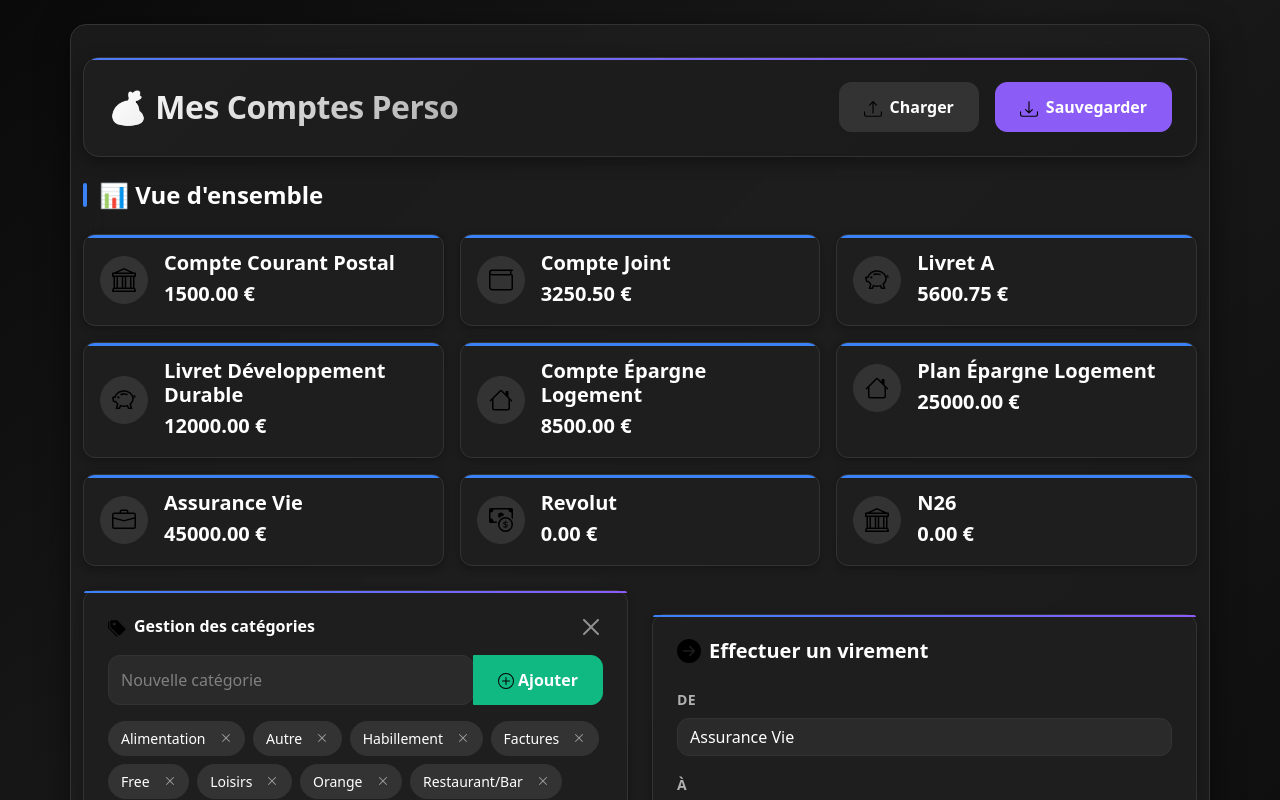
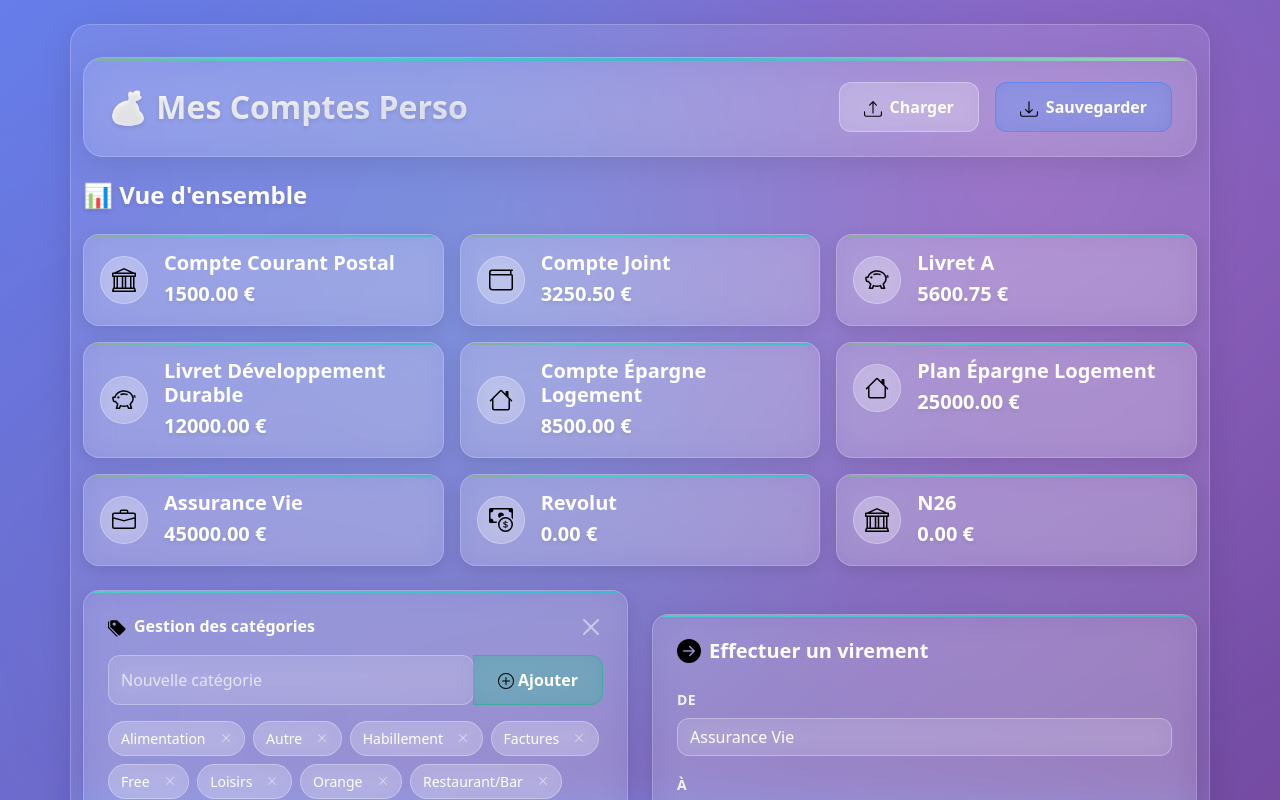
Before and after one commit to almoha73/comptes-perso, a React (Vite) app: page / in a window 1280 px wide. Both pictures are taken after a click on the button "Gérer les catégories". Shown: the top 800 px of the page. Built offline with nearby package versions, Linux system fonts and the light colour scheme.

Commit message:
Thème Glassmorphism raffiné

```diff
--- a/src/components/AccountList.tsx
+++ b/src/components/AccountList.tsx
@@ -26,16 +26,16 @@ const iconMap: { [key: string]: React.ReactNode } = {
 const AccountList: React.FC<AccountListProps> = ({ accounts }) => {
   return (
     <section className="mb-4">
-      <h2 className="mb-4 elegant-section-title">
+      <h2 className="mb-4 glass-section-title">
         📊 Vue d'ensemble
       </h2>
       <div className="row g-3">
         {accounts.map(account => (
           <div key={account.id} className="col-md-6 col-lg-4 fade-in-up">
-            <div className="elegant-card h-100 p-3">
+            <div className="glass-card h-100 p-3">
               <div className="d-flex align-items-center">
                 <div className="me-3">
-                  <div className="elegant-icon">
+                  <div className="glass-icon">
                     {iconMap[account.id] || <CashCoin size={24} />}
                   </div>
                 </div>
@@ -43,7 +43,7 @@ const AccountList: React.FC<AccountListProps> = ({ accounts }) => {
                   <h5 className="mb-1 text-white" style={{ fontWeight: '600' }}>
                     {account.name}
                   </h5>
-                  <p className="elegant-balance mb-0">
+                  <p className="glass-balance mb-0">
                     {account.balance.toFixed(2)} €
                   </p>
                 </div>
--- a/src/components/CategoryManager.tsx
+++ b/src/components/CategoryManager.tsx
@@ -29,7 +29,7 @@ const CategoryManager: React.FC<CategoryManagerProps> = ({ categories, onUpdateC
       <div className="mb-3">
         <button
           type="button"
-          className="elegant-btn btn-sm"
+          className="glass-btn btn-sm"
           onClick={() => setShowManager(true)}
         >
           <TagsFill className="me-2" size={16} />
@@ -40,7 +40,7 @@ const CategoryManager: React.FC<CategoryManagerProps> = ({ categories, onUpdateC
   }
 
   return (
-    <div className="elegant-form mb-3 p-4">
+    <div className="glass-form mb-3 p-4">
       <div className="d-flex justify-content-between align-items-center mb-3">
         <h6 className="mb-0 text-white" style={{ fontWeight: '600' }}>
           <TagsFill className="me-2" size={18} />
@@ -57,12 +57,12 @@ const CategoryManager: React.FC<CategoryManagerProps> = ({ categories, onUpdateC
           <div className="input-group">
             <input
               type="text"
-              className="form-control elegant-input"
+              className="form-control glass-input"
               placeholder="Nouvelle catégorie"
               value={newCategory}
               onChange={(e) => setNewCategory(e.target.value)}
             />
-            <button type="submit" className="elegant-btn elegant-btn-success">
+            <button type="submit" className="glass-btn glass-btn-success">
               <PlusCircle className="me-1" size={16} />
               Ajouter
             </button>
@@ -72,7 +72,7 @@ const CategoryManager: React.FC<CategoryManagerProps> = ({ categories, onUpdateC
         <div className="row g-2">
           {categories.map(category => (
             <div key={category} className="col-auto">
-              <div className="elegant-badge">
+              <div className="glass-badge">
                 <span className="me-2">{category}</span>
                 <button
                   type="button"
--- a/src/components/Header.tsx
+++ b/src/components/Header.tsx
@@ -9,16 +9,16 @@ interface HeaderProps {
 
 const Header: React.FC<HeaderProps> = ({ onLoad, onSave }) => {
   return (
-    <header className="elegant-header d-flex justify-content-between align-items-center mb-4 p-4">
-      <h1 className="mb-0 elegant-title">
+    <header className="glass-header d-flex justify-content-between align-items-center mb-4 p-4">
+      <h1 className="mb-0 glass-title">
         💰 Mes Comptes Perso
       </h1>
       <div>
-        <button className="elegant-btn me-3" onClick={onLoad}>
+        <button className="glass-btn me-3" onClick={onLoad}>
           <Upload className="me-2" size={18}/>
           Charger
         </button>
-        <button className="elegant-btn elegant-btn-secondary" onClick={onSave}>
+        <button className="glass-btn glass-btn-primary" onClick={onSave}>
           <Download className="me-2" size={18}/>
           Sauvegarder
         </button>
--- a/src/components/TransferMoney.tsx
+++ b/src/components/TransferMoney.tsx
@@ -21,7 +21,7 @@ const TransferMoney: React.FC<TransferMoneyProps> = ({ accounts, onTransfer }) =
   };
 
   return (
-    <div className="elegant-form mt-4 p-4">
+    <div className="glass-form mt-4 p-4">
       <div className="mb-4">
         <h2 className="d-flex align-items-center text-white" style={{ fontWeight: '600', fontSize: '1.25rem' }}>
           <ArrowRightCircleFill className="me-2" size={24}/>
@@ -31,22 +31,22 @@ const TransferMoney: React.FC<TransferMoneyProps> = ({ accounts, onTransfer }) =
       <div>
         <form onSubmit={handleSubmit}>
           <div className="mb-3">
-            <label htmlFor="fromAccount" className="form-label elegant-label">De</label>
-            <select className="form-select elegant-input" id="fromAccount" value={fromAccount} onChange={(e) => setFromAccount(e.target.value)}>
+            <label htmlFor="fromAccount" className="form-label glass-label">De</label>
+            <select className="form-select glass-input" id="fromAccount" value={fromAccount} onChange={(e) => setFromAccount(e.target.value)}>
               {sortedAccounts.map(acc => <option key={acc.id} value={acc.id}>{acc.name}</option>)}
             </select>
           </div>
           <div className="mb-3">
-            <label htmlFor="toAccount" className="form-label elegant-label">À</label>
-            <select className="form-select elegant-input" id="toAccount" value={toAccount} onChange={(e) => setToAccount(e.target.value)}>
+            <label htmlFor="toAccount" className="form-label glass-label">À</label>
+            <select className="form-select glass-input" id="toAccount" value={toAccount} onChange={(e) => setToAccount(e.target.value)}>
               {sortedAccounts.map(acc => <option key={acc.id} value={acc.id}>{acc.name}</option>)}
             </select>
           </div>
           <div className="mb-3">
-            <label htmlFor="transferAmount" className="form-label elegant-label">Montant</label>
+            <label htmlFor="transferAmount" className="form-label glass-label">Montant</label>
             <input
               type="number"
-              className="form-control elegant-input"
+              className="form-control glass-input"
               id="transferAmount"
               value={amount}
               onChange={(e) => setAmount(e.target.value)}
@@ -54,7 +54,7 @@ const TransferMoney: React.FC<TransferMoneyProps> = ({ accounts, onTransfer }) =
               required
             />
           </div>
-          <button type="submit" className="elegant-btn elegant-btn-warning px-4 py-2">
+          <button type="submit" className="glass-btn glass-btn-warning px-4 py-2">
             Transférer
           </button>
         </form>
--- a/src/index.css
+++ b/src/index.css
@@ -1,308 +1,286 @@
-/* Thème Sombre et Élégant - Design Premium */
+/* Glassmorphism Theme - Modern & Elegant */
 
-/* Variables CSS pour le thème sombre */
-:root {
-  --bg-primary: #0a0a0a;
-  --bg-secondary: #1a1a1a;
-  --bg-card: #1e1e1e;
-  --bg-card-hover: #252525;
-  --bg-input: #2a2a2a;
-  --bg-button: #333333;
-
-  --text-primary: #ffffff;
-  --text-secondary: #b0b0b0;
-  --text-muted: #808080;
-
-  --accent-primary: #3b82f6;
-  --accent-secondary: #8b5cf6;
-  --accent-success: #10b981;
-  --accent-warning: #f59e0b;
-  --accent-danger: #ef4444;
-  --accent-info: #06b6d4;
-
-  --border-color: #333333;
-  --border-hover: #404040;
-
-  --shadow-sm: 0 2px 8px rgba(0, 0, 0, 0.3);
-  --shadow-md: 0 4px 16px rgba(0, 0, 0, 0.4);
-  --shadow-lg: 0 8px 32px rgba(0, 0, 0, 0.5);
-  --shadow-glow: 0 0 20px rgba(59, 130, 246, 0.3);
-
-  --border-radius: 12px;
-  --border-radius-lg: 16px;
-  --transition: all 0.3s cubic-bezier(0.4, 0, 0.2, 1);
+/* Reset and base styles */
+* {
+  margin: 0;
+  padding: 0;
+  box-sizing: border-box;
 }
 
-/* Arrière-plan principal */
 body {
-  background: linear-gradient(135deg, #0a0a0a 0%, #1a1a1a 50%, #0f0f0f 100%);
+  font-family: 'Inter', -apple-system, BlinkMacSystemFont, 'Segoe UI', Roboto, sans-serif;
+  background: linear-gradient(135deg, #667eea 0%, #764ba2 100%);
   background-attachment: fixed;
   min-height: 100vh;
-  font-family: 'Inter', -apple-system, BlinkMacSystemFont, 'Segoe UI', Roboto, sans-serif;
-  color: var(--text-primary);
-  line-height: 1.6;
+  color: white;
+  overflow-x: hidden;
 }
 
-/* Container principal */
-.container {
-  background: rgba(30, 30, 30, 0.8);
-  backdrop-filter: blur(20px);
-  border: 1px solid var(--border-color);
-  border-radius: var(--border-radius-lg);
-  box-shadow: var(--shadow-lg);
-  padding: 2rem;
-  margin-top: 2rem;
+/* Animated background */
+body::before {
+  content: '';
+  position: fixed;
+  top: 0;
+  left: 0;
+  width: 100%;
+  height: 100%;
+  background:
+    radial-gradient(circle at 20% 80%, rgba(120, 119, 198, 0.3) 0%, transparent 50%),
+    radial-gradient(circle at 80% 20%, rgba(255, 119, 198, 0.3) 0%, transparent 50%),
+    radial-gradient(circle at 40% 40%, rgba(120, 219, 255, 0.3) 0%, transparent 50%);
+  animation: backgroundShift 20s ease-in-out infinite;
+  z-index: -1;
 }
 
-/* Header élégant */
-.elegant-header {
-  background: linear-gradient(135deg, var(--bg-card) 0%, var(--bg-secondary) 100%);
-  border: 1px solid var(--border-color);
-  border-radius: var(--border-radius-lg);
-  box-shadow: var(--shadow-md);
-  color: var(--text-primary);
+@keyframes backgroundShift {
+  0%, 100% { opacity: 1; }
+  50% { opacity: 0.8; }
+}
+
+/* Container with glassmorphism */
+.container {
+  background: rgba(255, 255, 255, 0.1);
+  backdrop-filter: blur(20px);
+  border: 1px solid rgba(255, 255, 255, 0.2);
+  border-radius: 20px;
+  box-shadow: 0 8px 32px rgba(0, 0, 0, 0.1);
+  margin-top: 2rem;
+  padding: 2rem;
+}
+
+/* Glass card styling */
+.glass-card {
+  background: rgba(255, 255, 255, 0.15);
+  backdrop-filter: blur(15px);
+  border: 1px solid rgba(255, 255, 255, 0.2);
+  border-radius: 16px;
+  box-shadow: 0 4px 16px rgba(0, 0, 0, 0.1);
+  transition: all 0.3s cubic-bezier(0.4, 0, 0.2, 1);
   position: relative;
   overflow: hidden;
-  transition: var(--transition);
 }
 
-.elegant-header::before {
+.glass-card::before {
   content: '';
   position: absolute;
   top: 0;
   left: 0;
   right: 0;
   height: 2px;
-  background: linear-gradient(90deg, var(--accent-primary), var(--accent-secondary), var(--accent-info));
-  background-size: 200% 100%;
-  animation: borderGlow 3s ease-in-out infinite;
+  background: linear-gradient(90deg, #ff6b6b, #4ecdc4, #45b7d1, #96ceb4, #feca57);
+  background-size: 300% 100%;
+  animation: shimmer 3s ease-in-out infinite;
 }
 
-@keyframes borderGlow {
+@keyframes shimmer {
   0%, 100% { background-position: 0% 50%; }
   50% { background-position: 100% 50%; }
 }
 
-.elegant-header:hover {
-  transform: translateY(-2px);
-  box-shadow: var(--shadow-lg);
-  border-color: var(--border-hover);
+.glass-card:hover {
+  transform: translateY(-5px);
+  background: rgba(255, 255, 255, 0.2);
+  box-shadow: 0 8px 32px rgba(0, 0, 0, 0.15);
 }
 
-/* Titre élégant */
-.elegant-title {
-  font-weight: 700;
-  font-size: 2rem;
-  letter-spacing: -0.5px;
-  background: linear-gradient(135deg, var(--text-primary) 0%, var(--text-secondary) 100%);
-  -webkit-background-clip: text;
-  -webkit-text-fill-color: transparent;
-  background-clip: text;
-}
-
-/* Cartes de comptes élégantes */
-.elegant-card {
-  background: var(--bg-card);
-  border: 1px solid var(--border-color);
-  border-radius: var(--border-radius);
-  box-shadow: var(--shadow-sm);
-  transition: var(--transition);
+/* Header styling */
+.glass-header {
+  background: rgba(255, 255, 255, 0.1);
+  backdrop-filter: blur(20px);
+  border: 1px solid rgba(255, 255, 255, 0.2);
+  border-radius: 20px;
+  box-shadow: 0 8px 32px rgba(0, 0, 0, 0.1);
   position: relative;
   overflow: hidden;
 }
 
-.elegant-card::before {
+.glass-header::before {
   content: '';
   position: absolute;
   top: 0;
   left: 0;
   right: 0;
   height: 3px;
-  background: var(--accent-primary);
-  transition: var(--transition);
+  background: linear-gradient(90deg, #ff6b6b, #4ecdc4, #45b7d1, #96ceb4, #feca57, #ff6b6b);
+  background-size: 200% 100%;
+  animation: borderFlow 4s linear infinite;
 }
 
-.elegant-card:nth-child(1)::before { background: var(--accent-primary); }
-.elegant-card:nth-child(2)::before { background: var(--accent-secondary); }
-.elegant-card:nth-child(3)::before { background: var(--accent-success); }
-.elegant-card:nth-child(4)::before { background: var(--accent-warning); }
-.elegant-card:nth-child(5)::before { background: var(--accent-info); }
-.elegant-card:nth-child(6)::before { background: var(--accent-danger); }
-.elegant-card:nth-child(7)::before { background: linear-gradient(45deg, var(--accent-primary), var(--accent-secondary)); }
-.elegant-card:nth-child(8)::before { background: linear-gradient(45deg, var(--accent-success), var(--accent-info)); }
-.elegant-card:nth-child(9)::before { background: linear-gradient(45deg, var(--accent-warning), var(--accent-danger)); }
-
-.elegant-card:hover {
-  background: var(--bg-card-hover);
-  transform: translateY(-4px);
-  box-shadow: var(--shadow-md);
-  border-color: var(--border-hover);
+@keyframes borderFlow {
+  0% { background-position: 0% 50%; }
+  100% { background-position: 200% 50%; }
 }
 
-.elegant-card:hover::before {
-  height: 4px;
-  box-shadow: 0 0 10px currentColor;
+.glass-title {
+  font-weight: 700;
+  font-size: 2rem;
+  background: linear-gradient(135deg, #fff 0%, rgba(255, 255, 255, 0.8) 100%);
+  -webkit-background-clip: text;
+  -webkit-text-fill-color: transparent;
+  background-clip: text;
+  text-shadow: 0 2px 4px rgba(0, 0, 0, 0.1);
 }
 
-/* Icônes élégantes */
-.elegant-icon {
-  background: var(--bg-button);
-  border: 1px solid var(--border-color);
+/* Form styling */
+.glass-form {
+  background: rgba(255, 255, 255, 0.1);
+  backdrop-filter: blur(15px);
+  border: 1px solid rgba(255, 255, 255, 0.2);
+  border-radius: 16px;
+  box-shadow: 0 4px 16px rgba(0, 0, 0, 0.1);
+  position: relative;
+  overflow: hidden;
+}
+
+.glass-form::before {
+  content: '';
+  position: absolute;
+  top: 0;
+  left: 0;
+  right: 0;
+  height: 2px;
+  background: linear-gradient(90deg, #4ecdc4, #45b7d1);
+  border-radius: 16px 16px 0 0;
+}
+
+/* Input styling */
+.glass-input {
+  background: rgba(255, 255, 255, 0.1) !important;
+  backdrop-filter: blur(10px) !important;
+  border: 1px solid rgba(255, 255, 255, 0.3) !important;
+  border-radius: 12px !important;
+  color: white !important;
+  font-weight: 500 !important;
+  transition: all 0.3s ease !important;
+}
+
+.glass-input:focus {
+  background: rgba(255, 255, 255, 0.15) !important;
+  border-color: rgba(255, 255, 255, 0.5) !important;
+  box-shadow: 0 0 0 3px rgba(255, 255, 255, 0.1) !important;
+  color: white !important;
+}
+
+.glass-input::placeholder {
+  color: rgba(255, 255, 255, 0.7) !important;
+}
+
+/* Fix dropdown options visibility */
+.glass-input option {
+  background: #2c3e50 !important;
+  color: white !important;
+  padding: 8px !important;
+}
+
+.glass-input option:hover {
+  background: #34495e !important;
+}
+
+/* Button styling */
+.glass-btn {
+  background: rgba(255, 255, 255, 0.2);
+  backdrop-filter: blur(10px);
+  border: 1px solid rgba(255, 255, 255, 0.3);
+  border-radius: 12px;
+  color: white;
+  font-weight: 600;
+  padding: 12px 24px;
+  transition: all 0.3s ease;
+  position: relative;
+  overflow: hidden;
+}
+
+.glass-btn::before {
+  content: '';
+  position: absolute;
+  top: 0;
+  left: -100%;
+  width: 100%;
+  height: 100%;
+  background: linear-gradient(90deg, transparent, rgba(255, 255, 255, 0.2), transparent);
+  transition: left 0.5s ease;
+}
+
+.glass-btn:hover::before {
+  left: 100%;
+}
+
+.glass-btn:hover {
+  background: rgba(255, 255, 255, 0.3);
+  border-color: rgba(255, 255, 255, 0.5);
+  transform: translateY(-2px);
+  box-shadow: 0 8px 25px rgba(0, 0, 0, 0.15);
+  color: white;
+}
+
+.glass-btn-primary {
+  background: rgba(59, 130, 246, 0.3);
+  border-color: rgba(59, 130, 246, 0.5);
+}
+
+.glass-btn-primary:hover {
+  background: rgba(59, 130, 246, 0.5);
+  color: white;
+}
+
+.glass-btn-success {
+  background: rgba(16, 185, 129, 0.3);
+  border-color: rgba(16, 185, 129, 0.5);
+}
+
+.glass-btn-success:hover {
+  background: rgba(16, 185, 129, 0.5);
+  color: white;
+}
+
+.glass-btn-warning {
+  background: rgba(245, 158, 11, 0.3);
+  border-color: rgba(245, 158, 11, 0.5);
+}
+
+.glass-btn-warning:hover {
+  background: rgba(245, 158, 11, 0.5);
+  color: white;
+}
+
+/* Icon styling */
+.glass-icon {
+  background: rgba(255, 255, 255, 0.2);
+  backdrop-filter: blur(10px);
+  border: 1px solid rgba(255, 255, 255, 0.3);
   border-radius: 50%;
   width: 48px;
   height: 48px;
   display: flex;
   align-items: center;
   justify-content: center;
-  color: var(--accent-primary);
-  transition: var(--transition);
+  color: white;
+  transition: all 0.3s ease;
 }
 
-.elegant-icon:hover {
-  background: var(--accent-primary);
-  color: white;
+.glass-icon:hover {
+  background: rgba(255, 255, 255, 0.3);
   transform: scale(1.1);
-  box-shadow: var(--shadow-glow);
+  box-shadow: 0 4px 20px rgba(255, 255, 255, 0.2);
 }
 
-/* Montants élégants */
-.elegant-balance {
+/* Balance styling */
+.glass-balance {
   font-weight: 600;
   font-size: 1.25rem;
-  color: var(--text-primary);
-  transition: var(--transition);
+  color: white;
+  text-shadow: 0 2px 4px rgba(0, 0, 0, 0.1);
+  transition: all 0.3s ease;
 }
 
-.elegant-card:hover .elegant-balance {
-  color: var(--accent-primary);
+.glass-card:hover .glass-balance {
   transform: scale(1.05);
+  text-shadow: 0 4px 8px rgba(0, 0, 0, 0.2);
 }
 
-/* Formulaires élégants */
-.elegant-form {
-  background: var(--bg-card);
-  border: 1px solid var(--border-color);
-  border-radius: var(--border-radius);
-  box-shadow: var(--shadow-sm);
-  position: relative;
-  transition: var(--transition);
-}
-
-.elegant-form::before {
-  content: '';
-  position: absolute;
-  top: 0;
-  left: 0;
-  right: 0;
-  height: 2px;
-  background: linear-gradient(90deg, var(--accent-primary), var(--accent-secondary));
-  border-radius: var(--border-radius) var(--border-radius) 0 0;
-}
-
-.elegant-form:hover {
-  border-color: var(--border-hover);
-  box-shadow: var(--shadow-md);
-}
-
-/* Inputs élégants */
-.elegant-input {
-  background: var(--bg-input) !important;
-  border: 1px solid var(--border-color) !important;
-  border-radius: var(--border-radius) !important;
-  color: var(--text-primary) !important;
-  font-weight: 500 !important;
-  transition: var(--transition) !important;
-}
-
-.elegant-input:focus {
-  background: var(--bg-card) !important;
-  border-color: var(--accent-primary) !important;
-  box-shadow: 0 0 0 3px rgba(59, 130, 246, 0.1) !important;
-  color: var(--text-primary) !important;
-}
-
-.elegant-input::placeholder {
-  color: var(--text-muted) !important;
-}
-
-.elegant-input option {
-  background: var(--bg-input) !important;
-  color: var(--text-primary) !important;
-  border: none !important;
-}
-
-/* Boutons élégants */
-.elegant-btn {
-  background: var(--bg-button);
-  border: 1px solid var(--border-color);
-  border-radius: var(--border-radius);
-  color: var(--text-primary);
-  font-weight: 600;
-  padding: 12px 24px;
-  transition: var(--transition);
-  position: relative;
-  overflow: hidden;
-}
-
-.elegant-btn::before {
-  content: '';
-  position: absolute;
-  top: 0;
-  left: -100%;
-  width: 100%;
-  height: 100%;
-  background: linear-gradient(90deg, transparent, rgba(255, 255, 255, 0.1), transparent);
-  transition: left 0.5s ease;
-}
-
-.elegant-btn:hover::before {
-  left: 100%;
-}
-
-.elegant-btn:hover {
-  background: var(--accent-primary);
-  border-color: var(--accent-primary);
-  color: white;
-  transform: translateY(-2px);
-  box-shadow: var(--shadow-glow);
-}
-
-.elegant-btn-secondary {
-  background: var(--accent-secondary);
-  border-color: var(--accent-secondary);
-  color: white;
-}
-
-.elegant-btn-secondary:hover {
-  background: var(--accent-secondary);
-  box-shadow: 0 0 20px rgba(139, 92, 246, 0.3);
-}
-
-.elegant-btn-success {
-  background: var(--accent-success);
-  border-color: var(--accent-success);
-  color: white;
-}
-
-.elegant-btn-success:hover {
-  background: var(--accent-success);
-  box-shadow: 0 0 20px rgba(16, 185, 129, 0.3);
-}
-
-.elegant-btn-warning {
-  background: var(--accent-warning);
-  border-color: var(--accent-warning);
-  color: white;
-}
-
-.elegant-btn-warning:hover {
-  background: var(--accent-warning);
-  box-shadow: 0 0 20px rgba(245, 158, 11, 0.3);
-}
-
-/* Labels élégants */
-.elegant-label {
-  color: var(--text-secondary);
+/* Label styling */
+.glass-label {
+  color: rgba(255, 255, 255, 0.9);
   font-weight: 600;
   font-size: 0.875rem;
   text-transform: uppercase;
@@ -310,51 +288,37 @@ body {
   margin-bottom: 0.5rem;
 }
 
-/* Titres de section */
-.elegant-section-title {
-  color: var(--text-primary);
+/* Section title */
+.glass-section-title {
+  color: white;
   font-weight: 700;
   font-size: 1.5rem;
   margin-bottom: 1.5rem;
-  position: relative;
-  padding-left: 1rem;
+  text-shadow: 0 2px 4px rgba(0, 0, 0, 0.1);
 }
 
-.elegant-section-title::before {
-  content: '';
-  position: absolute;
-  left: 0;
-  top: 50%;
-  transform: translateY(-50%);
-  width: 4px;
-  height: 24px;
-  background: var(--accent-primary);
-  border-radius: 2px;
-}
-
-/* Badges élégants */
-.elegant-badge {
-  background: var(--bg-button);
-  border: 1px solid var(--border-color);
+/* Badge styling */
+.glass-badge {
+  background: rgba(255, 255, 255, 0.2);
+  backdrop-filter: blur(10px);
+  border: 1px solid rgba(255, 255, 255, 0.3);
   border-radius: 20px;
-  color: var(--text-primary);
+  color: white;
   font-weight: 500;
   font-size: 0.875rem;
   padding: 6px 12px;
-  transition: var(--transition);
+  transition: all 0.3s ease;
   display: inline-flex;
   align-items: center;
   gap: 6px;
 }
 
-.elegant-badge:hover {
-  background: var(--accent-primary);
-  border-color: var(--accent-primary);
-  color: white;
+.glass-badge:hover {
+  background: rgba(255, 255, 255, 0.3);
   transform: scale(1.05);
 }
 
-/* Animations d'entrée */
+/* Animations */
 @keyframes fadeInUp {
   from {
     opacity: 0;
@@ -387,49 +351,48 @@ body {
     padding: 1rem;
   }
 
-  .elegant-title {
+  .glass-title {
     font-size: 1.5rem;
   }
 
-  .elegant-balance {
+  .glass-balance {
     font-size: 1.1rem;
   }
 }
 
-/* Scrollbar élégante */
+/* Scrollbar */
 ::-webkit-scrollbar {
   width: 8px;
 }
 
 ::-webkit-scrollbar-track {
-  background: var(--bg-secondary);
+  background: rgba(255, 255, 255, 0.1);
   border-radius: 4px;
 }
 
 ::-webkit-scrollbar-thumb {
-  background: var(--bg-button);
+  background: rgba(255, 255, 255, 0.3);
   border-radius: 4px;
-  border: 1px solid var(--border-color);
 }
 
 ::-webkit-scrollbar-thumb:hover {
-  background: var(--accent-primary);
+  background: rgba(255, 255, 255, 0.5);
 }
 
-/* Effets de focus pour l'accessibilité */
-.elegant-btn:focus,
-.elegant-input:focus {
-  outline: 2px solid var(--accent-primary);
+/* Focus states for accessibility */
+.glass-btn:focus,
+.glass-input:focus {
+  outline: 2px solid rgba(255, 255, 255, 0.5);
   outline-offset: 2px;
 }
 
-/* États de chargement */
+/* Loading states */
 .loading {
   opacity: 0.7;
   pointer-events: none;
 }
 
-/* Transitions fluides pour tous les éléments interactifs */
-button, input, select, .elegant-card, .elegant-form {
-  transition: var(--transition);
+/* Smooth transitions */
+button, input, select, .glass-card, .glass-form {
+  transition: all 0.3s cubic-bezier(0.4, 0, 0.2, 1);
 }
```
Also changed, not shown: src/components/AddTransaction.tsx (+10 -10 lines).
